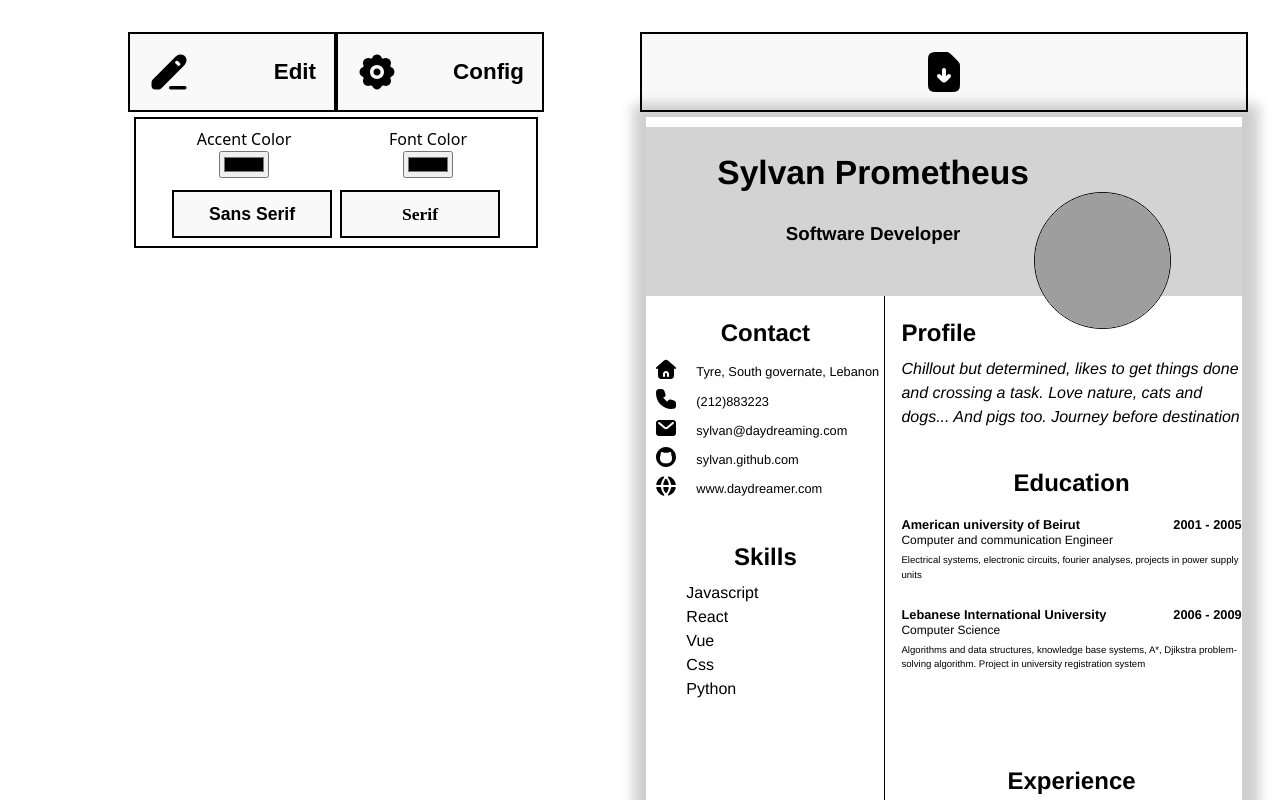
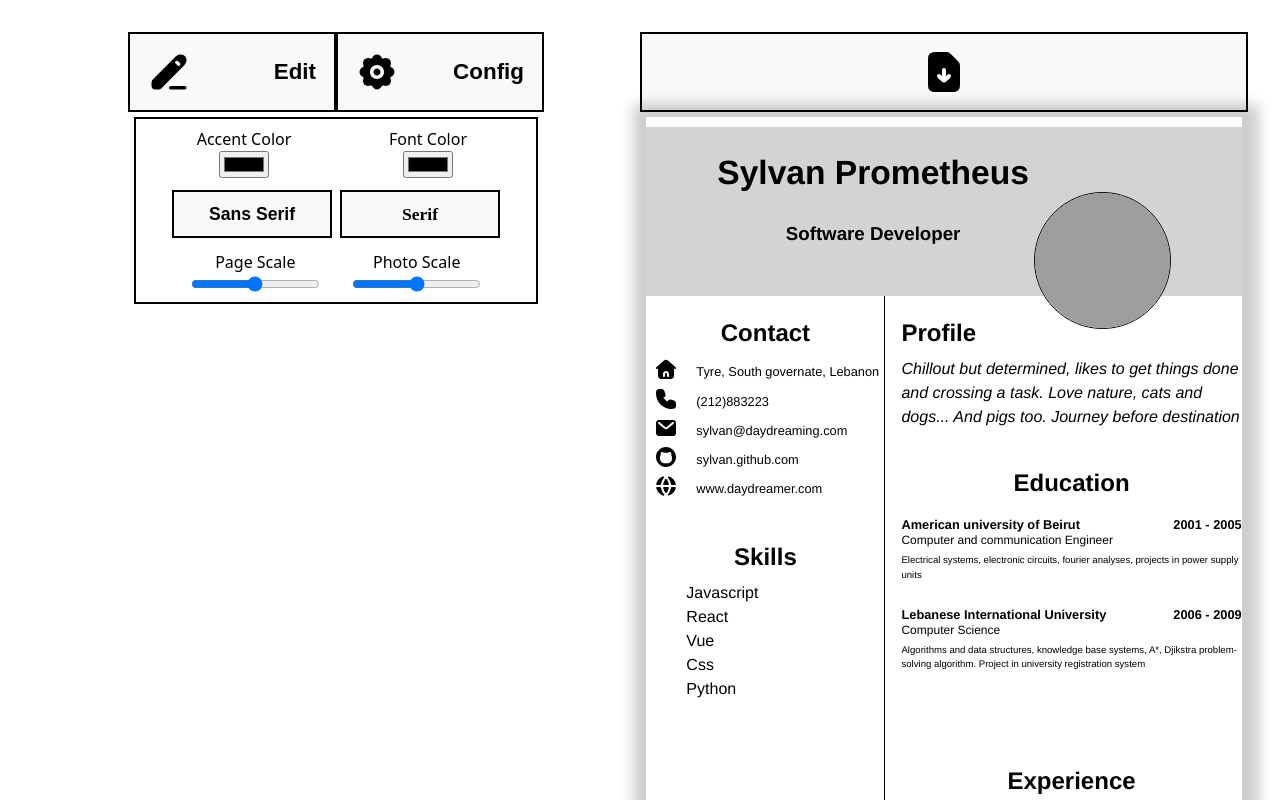
Before and after one commit to voiceinthedark/Resume-maker, a React (Vite) app: page / in a window 1280 px wide. Both pictures are taken after a click on the button "Config". Shown: the top 800 px of the page. Built offline with nearby package versions, Linux system fonts and the light colour scheme; grey boxes are pictures that could not be loaded.

Commit message:
Preview scaling option
feat(config): add preview and photo scaling options
style(config): conform scaling options styling

```diff
--- a/package.json
+++ b/package.json
@@ -3,7 +3,7 @@
   "email": "darkrisingforce@gmail.com",
   "homepage": "",
   "private": true,
-  "version": "0.14.28",
+  "version": "0.14.46",
   "type": "module",
   "scripts": {
     "dev": "vite",
--- a/src/components/ConfigEdit.jsx
+++ b/src/components/ConfigEdit.jsx
@@ -31,6 +31,17 @@ export default function ConfigEdit() {
       ? preview.style.fontFamily = getComputedStyle(document.documentElement).getPropertyValue('--font-serif')
       : preview.style.fontFamily = getComputedStyle(document.documentElement).getPropertyValue('--font-sans')
   }, [style.font.style])
+
+  useEffect(() => {
+    const preview = document.getElementById('resume-preview')
+    preview.style.setProperty('--scale', style.scale.paperScale)
+  }, [style.scale.paperScale])
+
+  useEffect(() => {
+    const preview = document.getElementById('resume-preview')
+    preview.style.setProperty('--photo-size', style.scale.imageSize)
+  }, [style.scale.imageSize])
+
 
   return (
     <section className="config-edit">
@@ -69,6 +80,36 @@ export default function ConfigEdit() {
           style={{ 'font-family': 'serif' }}>
           Serif
         </button>
+      </div>
+      <div className="config-scale">
+        <div className="scale">
+          <label htmlFor="page-scale">
+            Page Scale
+          </label>
+          <input type="range"
+            name="page-scale"
+            id="page-scale"
+            value={style.scale.paperScale}
+            min={0.65}
+            max={0.85}
+            step={0.05}
+            onChange={(e) => changeStyle('scale', 'paperScale', e.target.value)}
+          />
+        </div>
+        <div className="scale">
+          <label htmlFor="image-scale">
+            Photo Scale
+          </label>
+          <input type="range"
+            name="image-scale"
+            id="image-scale"
+            min={160}
+            max={200}
+            step={5}
+            value={style.scale.imageSize}
+            onChange={(e) => changeStyle('scale', 'imageSize', e.target.value)}
+          />
+        </div>
 
       </div>
     </section>
--- a/src/styles/configedit.css
+++ b/src/styles/configedit.css
@@ -42,4 +42,22 @@
     }
 
   }
+
+  .config-scale{
+    display: flex;
+    justify-content: space-between;
+    align-items: flex-start;
+    align-self: center;
+    width: 80%;
+
+    & > .scale{
+      display: flex;
+      flex-direction: column;
+      input[type="text"]{
+        width: 3.5rem;
+        padding: 6px 12px;
+        text-align: center;
+      }
+    }
+  }
 }
```
Also changed, not shown: 1 other file (tests, documents, lock files or other folders).
